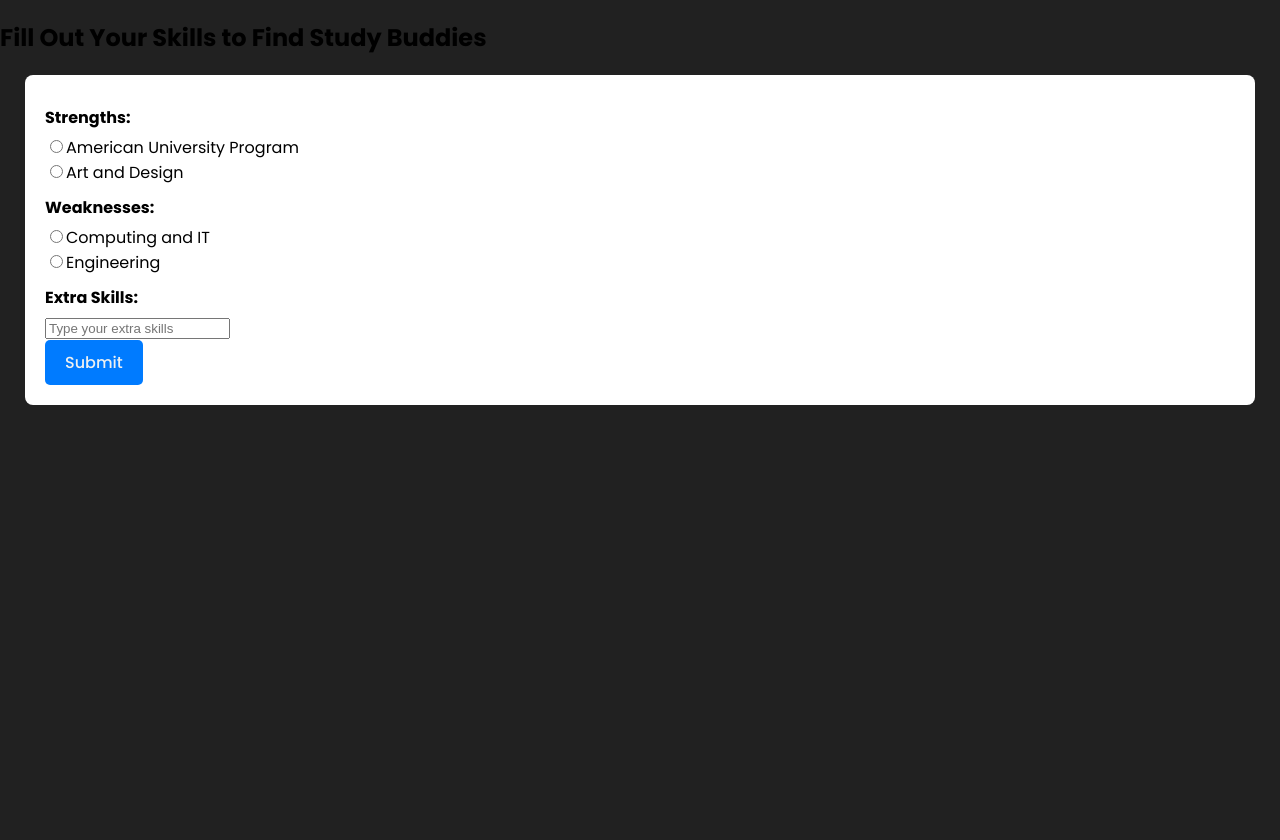
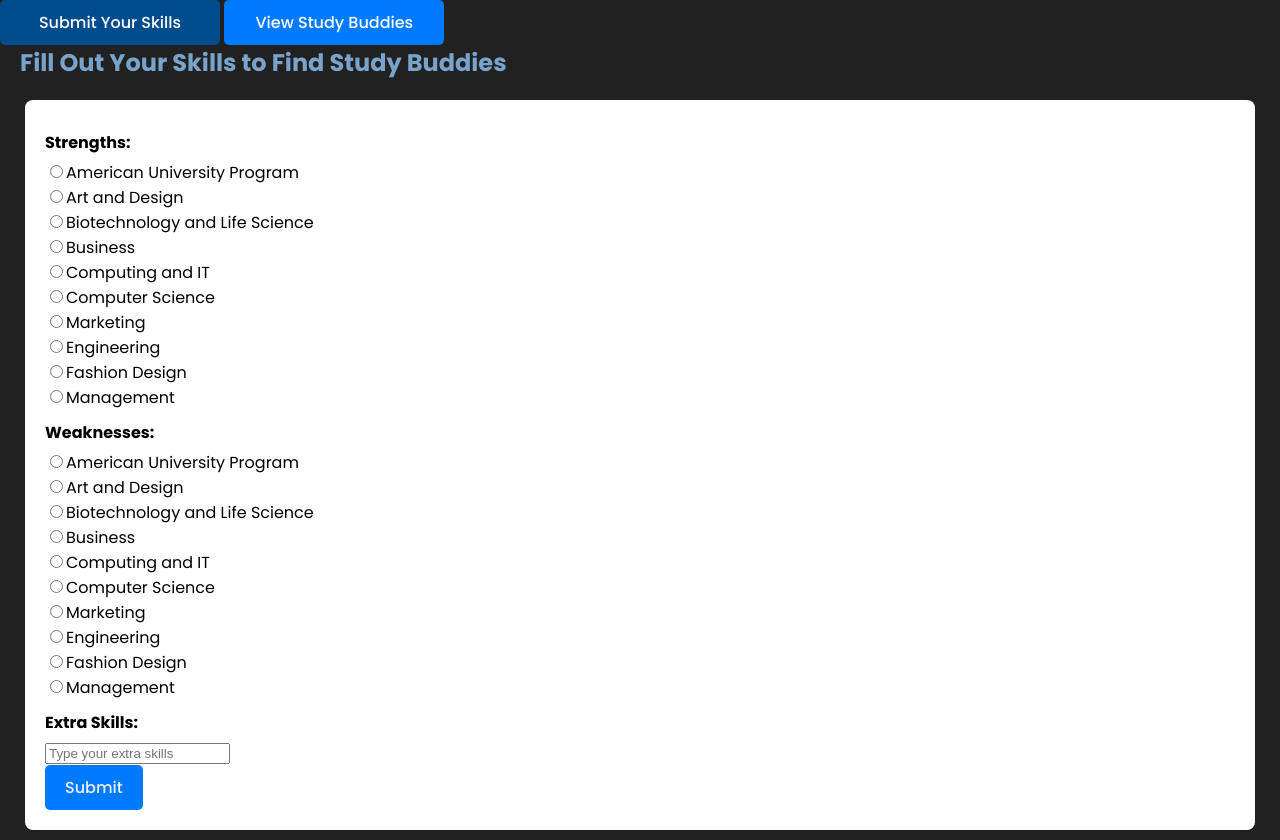
Before and after one commit to soohong-26/EduBuddy, a PHP site: page /submit_skills.php in a window 1280 px wide. Shown: the part 150-990 px from the top of the page. Before the commit the page ends 555 px from the top, so only its background shows below. Run offline with PHP 8.4, Linux system fonts and the light colour scheme; the visitor is signed in with stand-in values (Sample User, id 1).

Commit message:
Latest Updates with the codes after with supervisor meeting

```diff
--- a/header.php
+++ b/header.php
@@ -94,7 +94,7 @@
         <!-- Navigation Panel -->
         <nav>
             <ul class="nav_links">
-                <li><a class='nav_anc' href="study_buddies.php">Buddies</a></li>
+                <li><a class='nav_anc' href="submit_skills.php">Buddies</a></li>
                 <li><a class='nav_anc' href="#">Achievements</a></li>
                 <li><a class='nav_anc' href="#">Community</a></li>
                 <!-- <li><a class='nav_anc' href="#">Chats</a></li>
--- a/study_buddies.php
+++ b/study_buddies.php
@@ -38,7 +38,7 @@ if ($_SERVER['REQUEST_METHOD'] == 'POST') {
         $stmt->execute();
         $result = $stmt->get_result();
 
-        // Fetch and store the matched results
+
         while ($row = $result->fetch_assoc()) {
             $matches[] = $row;
         }
--- a/submit_skills.php
+++ b/submit_skills.php
@@ -155,28 +155,72 @@ if ($_SERVER['REQUEST_METHOD'] == 'POST') {
             cursor: pointer;
             transition: background-color 0.3s ease;
         }
+
+        /* General Toggle Button Styling */
+        .toggle-button {
+            display: inline-block;
+            width: 200px;
+            padding: 10px;
+            background-color: #007BFF;
+            color: white;
+            text-align: center;
+            border-radius: 5px;
+            text-decoration: none;
+            font-size: 16px;
+            transition: background-color 0.3s ease;
+        }
+
+        .toggle-button:hover {
+            background-color: #0056b3;
+        }
+
+        /* Active Button Styling */
+        .active-button {
+            background-color: #004C8C; /* Darker shade for the active page */
+        }
     </style>
 </head>
 <body>
+    <!-- Navigation Bar -->
     <?php include 'header.php'; ?>
 
-    <h2>Fill Out Your Skills to Find Study Buddies</h2>
+    <!-- Navigation Buttons -->
+    <div>
+        <a href="submit_skills.php" class="toggle-button <?php echo basename(__FILE__) == 'submit_skills.php' ? 'active-button' : ''; ?>">Submit Your Skills</a>
+        <a href="find_buddies.php" class="toggle-button <?php echo basename(__FILE__) == 'find_buddies.php' ? 'active-button' : ''; ?>">View Study Buddies</a>
+    </div>
+
+    <h2 class="title-page">Fill Out Your Skills to Find Study Buddies</h2>
     <form action="" method="POST" class="skills-form">
         <!-- Input fields for strengths, weaknesses, and extra skills -->
         <div>
             <label>Strengths:</label>
             <div>
-                <input type="radio" name="strengths" value="American University Program">American University Program<br>
-                <input type="radio" name="strengths" value="Art and Design">Art and Design<br>
-                <!-- Add more options as needed -->
+            <input type="radio" name="strengths" value="American University Program">American University Program <br>
+            <input type="radio" name="strengths" value="Art and Design">Art and Design <br>
+            <input type="radio" name="strengths" value="Biotechnology and Life Science">Biotechnology and Life Science <br>
+            <input type="radio" name="strengths" value="Business">Business <br>
+            <input type="radio" name="strengths" value="Computing and IT">Computing and IT <br>
+            <input type="radio" name="strengths" value="Computer Science">Computer Science <br>
+            <input type="radio" name="strengths" value="Marketing">Marketing <br>
+            <input type="radio" name="strengths" value="Engineering">Engineering <br>
+            <input type="radio" name="strengths" value="Fashion Design">Fashion Design <br>
+            <input type="radio" name="strengths" value="Management">Management <br>
             </div>
         </div>
         <div>
             <label>Weaknesses:</label>
             <div>
-                <input type="radio" name="weaknesses" value="Computing and IT">Computing and IT<br>
-                <input type="radio" name="weaknesses" value="Engineering">Engineering<br>
-                <!-- Add more options as needed -->
+            <input type="radio" name="weaknesses" value="American University Program">American University Program <br>
+            <input type="radio" name="weaknesses" value="Art and Design">Art and Design <br>
+            <input type="radio" name="weaknesses" value="Biotechnology and Life Science">Biotechnology and Life Science <br>
+            <input type="radio" name="weaknesses" value="Business">Business <br>
+            <input type="radio" name="weaknesses" value="Computing and IT">Computing and IT <br>
+            <input type="radio" name="weaknesses" value="Computer Science">Computer Science <br>
+            <input type="radio" name="weaknesses" value="Marketing">Marketing <br>
+            <input type="radio" name="weaknesses" value="Engineering">Engineering <br>
+            <input type="radio" name="weaknesses" value="Fashion Design">Fashion Design <br>
+            <input type="radio" name="weaknesses" value="Management">Management <br>
             </div>
         </div>
         <div>
```
Also changed, not shown: find_buddies.php (+39 -8 lines), README.md.
